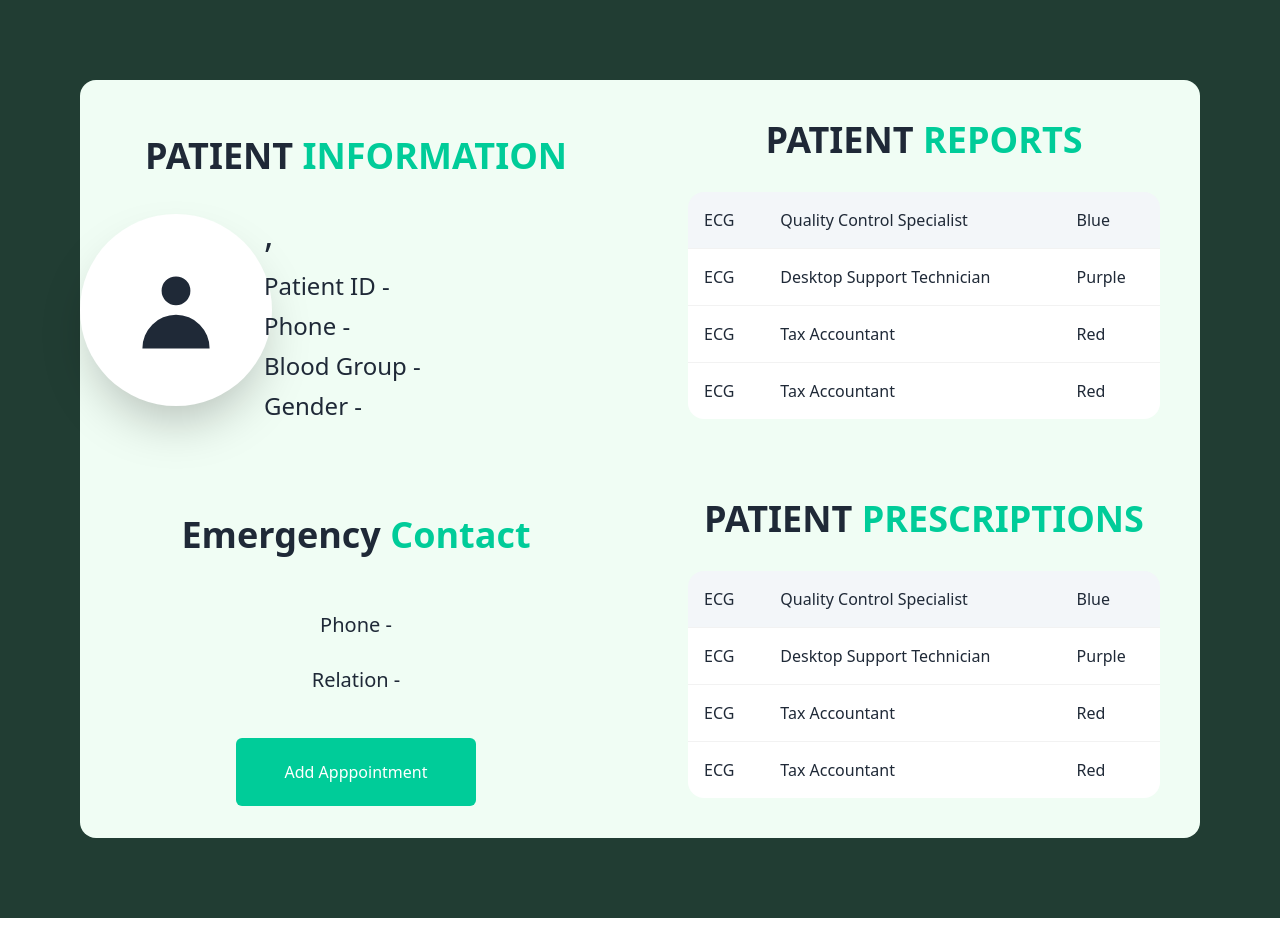
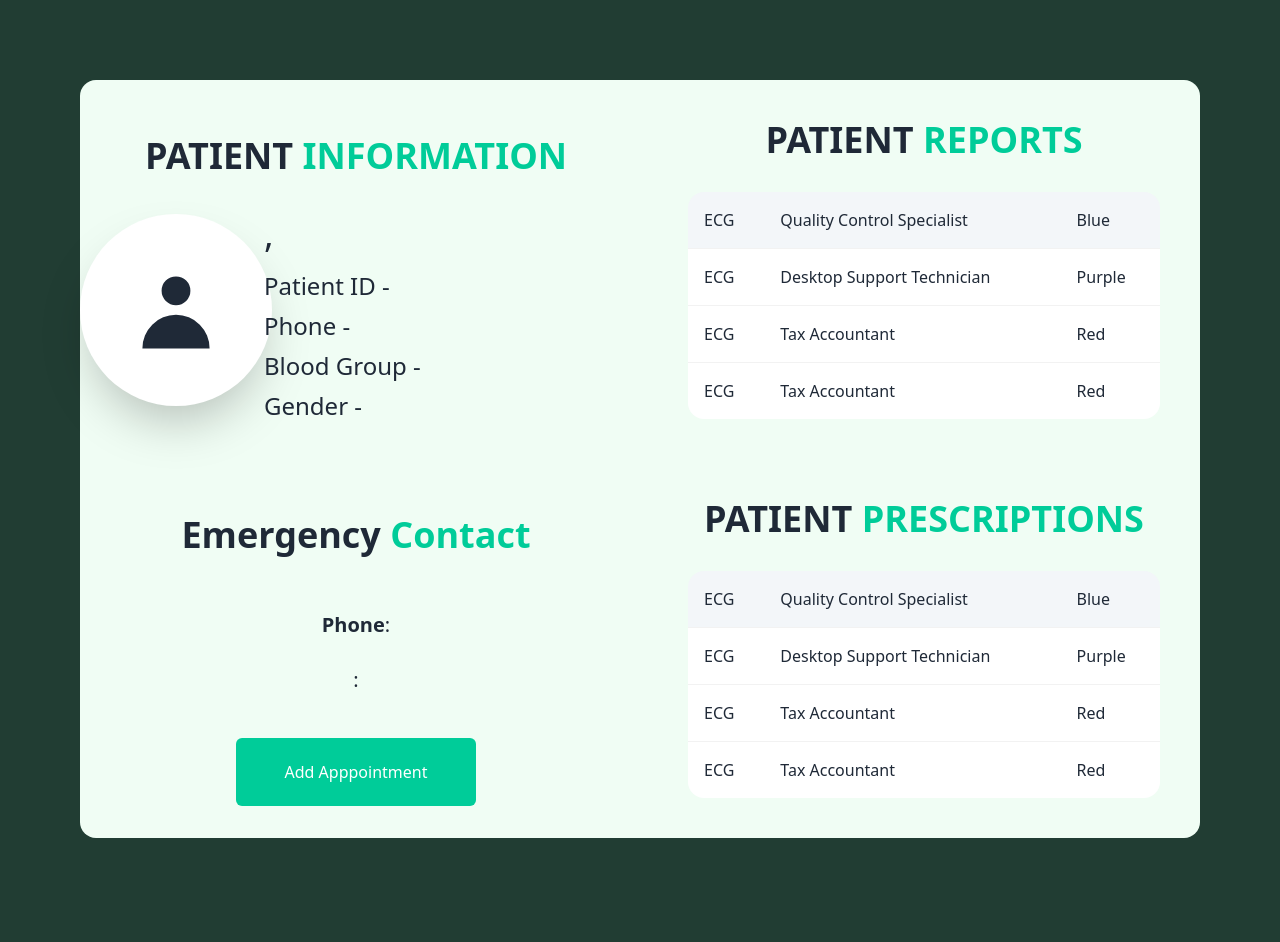
Before and after one commit to kamrulsaad/hospital-management-system-client, a React (Vite) app: page /patient/newpatientprofile/1 in a window 1280 px wide. Before the commit the page ends 918 px from the top, so only its background shows below. Built offline with nearby package versions, Linux system fonts and the light colour scheme; no server answers; the HTML template or start-up script is replaced by a standard one.

Commit message:
Removed add new button from all appointment page

```diff
--- a/src/components/Layouts/DashBoardLayouts/DashBoardLayouts.jsx
+++ b/src/components/Layouts/DashBoardLayouts/DashBoardLayouts.jsx
@@ -137,7 +137,7 @@ const DashBoardLayouts = () => {
                       </NavLink>
                     </li>
                     <li>
-                      <NavLink activeClassName="active" to="/appointment">
+                      <NavLink activeClassName="active" to="/myappointment">
                         {" "}
                         <svg
                           width="30"
@@ -158,7 +158,7 @@ const DashBoardLayouts = () => {
                     </li>
                   </>
                 )}
-              {userRole === "doctor" && (
+              {/* {userRole === "doctor" && (
                 <>
                   <li>
                     <NavLink activeClassName="active" to="/myappointment">
@@ -181,7 +181,7 @@ const DashBoardLayouts = () => {
                     </NavLink>
                   </li>
                 </>
-              )}
+              )} */}
             </ul>
 
             </div>
@@ -431,7 +431,7 @@ const DashBoardLayouts = () => {
                     </NavLink>
                   </li>
                   <li>
-                    <NavLink activeclassname="active" to="/appointment">
+                    <NavLink activeclassname="active" to="/myappointment">
                       {" "}
                       <svg
                         width="30"
@@ -452,7 +452,7 @@ const DashBoardLayouts = () => {
                   </li>
                 </>
               )}
-              {userRole === "doctor" && (
+              {/* {userRole === "doctor" && (
                 <>
                   <li>
                     <NavLink activeclassname="active" to="/myappointment">
@@ -475,7 +475,7 @@ const DashBoardLayouts = () => {
                     </NavLink>
                   </li>
                 </>
-              )}
+              )} */}
             </ul>
           </div>
         </div>
--- a/src/components/Pages/Dashboard/Appointment/AllApointments.jsx
+++ b/src/components/Pages/Dashboard/Appointment/AllApointments.jsx
@@ -55,8 +55,8 @@ const AllApointments = () => {
 
   return (
     <div className='lg:ml-20 '>
-      <h1 className='text-5xl font-bold mt-20 '>Appointment</h1>
-      <Link to="/addapatient"><button className=' lg:mb-5 lg:mt-5 font-semibold p-1 rounded-sm btn-ghost bg-tahiti-darkGreen text-tahiti-white'>Add New</button></Link>
+      <h1 className='text-5xl font-bold mt-20 mb-4 '>Appointment</h1>
+      {/* <Link to="/addapatient"><button className=' lg:mb-5 lg:mt-5 font-semibold p-1 rounded-sm btn-ghost bg-tahiti-darkGreen text-tahiti-white'>Add New</button></Link> */}
 
       <div className="overflow-x-auto pr-10">
         <table className="table w-full bg-tahiti-white">
--- a/src/components/Pages/Dashboard/PatientProfile/NewPatientProfile.jsx
+++ b/src/components/Pages/Dashboard/PatientProfile/NewPatientProfile.jsx
@@ -64,8 +64,8 @@ const NewPatientProfile = () => {
 
 
                     <h3 className='text-center text-3xl font-semibold '>{newPatient?.data?.emergency_contact?.name}</h3>
-                    <h3 className='text-center text-xl '>Phone - {newPatient?.data?.emergency_contact?.phone}</h3>
-                    <h3 className='text-center text-xl '>Relation - {newPatient?.data?.emergency_contact?.relation}</h3>
+                    <h3 className='text-center text-xl  '><span className='font-bold'>Phone</span>: {newPatient?.data?.emergency_contact?.phone}</h3>
+                    <h3 className='text-center text-xl '><span></span>: {newPatient?.data?.emergency_contact?.relation}</h3>
                     <button className="text-tahiti-white bg-tahiti-lightGreen  rounded-md py-2 px-4 w-60 mb-8  font-medium mt-4" >
                         <Link to={`/appointment/${newPatient?.data?._id}`}>Add Apppointment</Link></button>
                 </div>
@@ -75,6 +75,7 @@ const NewPatientProfile = () => {
                     </div>
                 </div>
             </div>
+            <button></button>
         </div>
     );
 };
```
